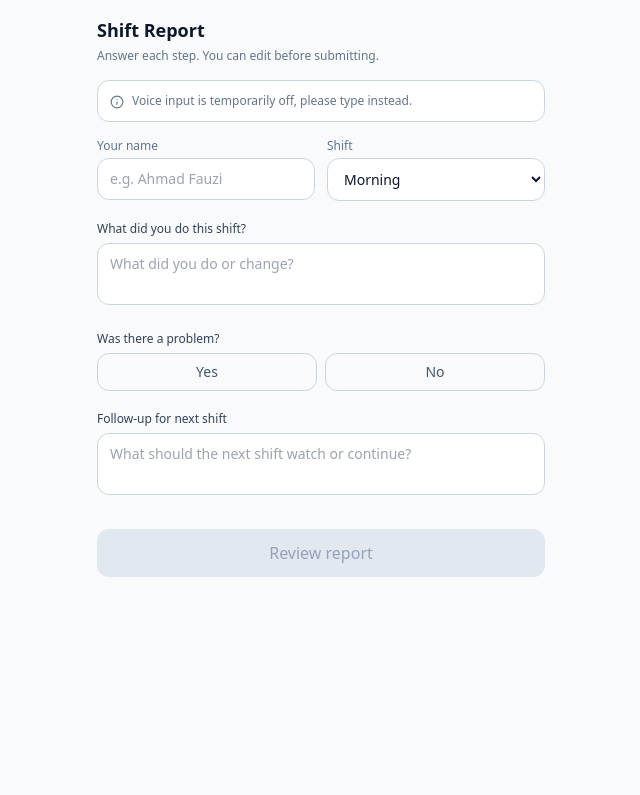
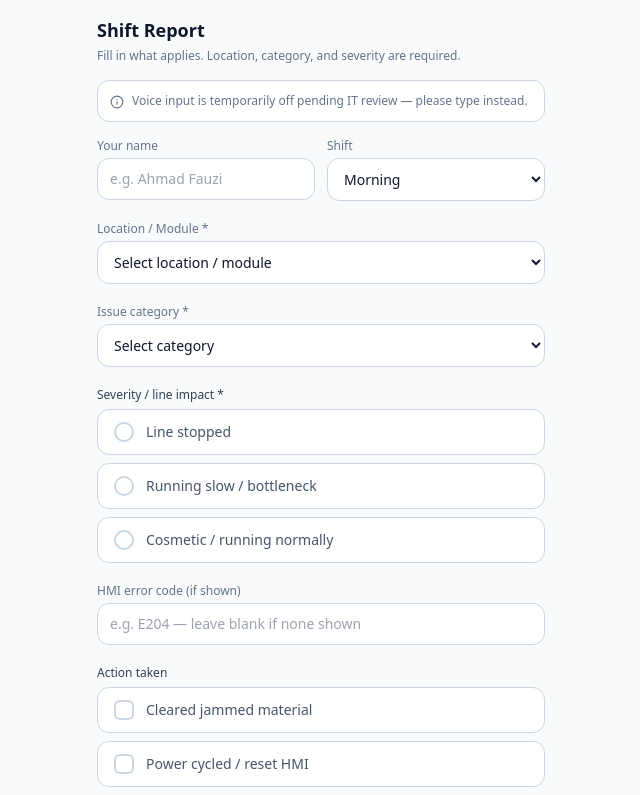
Before and after one commit to alifiadewi/Shift-Log, a React (Vite) app: page / in a window 1280 px wide. Shown: the top 795 px of the page, without its empty margins (319-959 px from the left). Built offline with nearby package versions, Linux system fonts and the light colour scheme.

Commit message:
Update App.jsx

```diff
--- a/src/App.jsx
+++ b/src/App.jsx
@@ -1,16 +1,51 @@
 import React, { useState, useRef } from "react";
-import { Camera, Mic, Square, RotateCcw, CheckCircle2, Info } from "lucide-react";
+import { Camera, Mic, Square, RotateCcw, Check, CheckCircle2, Info } from "lucide-react";
+
+// LIST DI SINI KALO MAU DITAMBAH/EDIT
 
 const SHIFTS = ["Morning", "Afternoon", "Night"];
 
-const FIX_STATUS_OPTIONS = [
-  { id: "not_fixed", label: "Not fixed" },
-  { id: "maintenance", label: "Under maintenance" },
-  { id: "fixed", label: "Fixed" },
+const MODULE_OPTIONS = [
+  "Wembley (Module A)",
+  "Wembley (Module B)",
+  "Wembley (Module C)",
+  "Wembley (Module D)",
+  "Wembley (Module E)",
+  "Wembley (Module F)",
+  "Main Assy (Module 1)",
+  "Main Assy (Module 2)",
+  "Main Assy (Module 3)",
+  "Main Assy (Module 4)",
 ];
 
-// PENDING
-// Mic input sends raw audio to Google/Apple's speech service; AI cleanup sends text to Anthropic.
+// OTHER_CATEGORY STAY IN TEXT, LAINNYA DROPDOWN
+const OTHER_CATEGORY = "Lainnya";
+const CATEGORY_OPTIONS = [
+  "Mechanical Jam",
+  "Electrical/Power",
+  "Software/HMI Error",
+  "Material Defect",
+  "Strange Noise/Smell",
+  "PSC Reject",
+  "Hotbar Reject",
+  OTHER_CATEGORY,
+];
+
+const SEVERITY_OPTIONS = [
+  { id: "line_stopped", label: "Line stopped" },
+  { id: "slow", label: "Running slow / bottleneck" },
+  { id: "cosmetic", label: "Cosmetic / running normally" },
+];
+
+const ACTION_OPTIONS = [
+  "Cleared jammed material",
+  "Power cycled / reset HMI",
+  "Reloaded",
+  "Resoldering",
+  "No action taken",
+];
+
+// PENDING MICNYA CONNECT GOOGLE/APPLE'S SPEECH RECOG, LLM CONNECT ANTHROPIC
 const VOICE_INPUT_ENABLED = false;
 const AI_CLEANUP_ENABLED = false;
 
@@ -19,10 +54,15 @@ const CLEANUP_ENDPOINT = "/api/cleanup";
 export default function ShiftReportForm() {
   const [name, setName] = useState("");
   const [shift, setShift] = useState("Morning");
-  const [fields, setFields] = useState({ workDone: "", problem: "", solution: "", followUp: "" });
-  const [hasProblem, setHasProblem] = useState(null); // null | true | false
-  const [fixStatus, setFixStatus] = useState(null); // null | "not_fixed" | "maintenance" | "fixed"
+  const [moduleLocation, setModuleLocation] = useState(""); // required
+  const [category, setCategory] = useState(""); // required
+  const [customCategory, setCustomCategory] = useState(""); // used for OTHER_CATEGORY
+  const [severity, setSeverity] = useState(null); // required SEVERITY_OPTIONS
+  const [hmiCode, setHmiCode] = useState("");
+  const [actionsTaken, setActionsTaken] = useState([]); // array ACTION_OPTIONS
+  const [actionOther, setActionOther] = useState("");
   const [photo, setPhoto] = useState(null);
+  const [fields, setFields] = useState({ description: "" }); // kept as an object for AI cleanup
   const [recordingKey, setRecordingKey] = useState(null);
   const [submitted, setSubmitted] = useState(null);
   const [rawFields, setRawFields] = useState(null);
@@ -46,6 +86,12 @@ export default function ShiftReportForm() {
 
   function updateField(key, value) {
     setFields((f) => ({ ...f, [key]: value }));
+  }
+
+  function toggleAction(action) {
+    setActionsTaken((prev) =>
+      prev.includes(action) ? prev.filter((a) => a !== action) : [...prev, action]
+    );
   }
 
   function toggleRecording(key) {
@@ -110,50 +156,50 @@ export default function ShiftReportForm() {
     }
   }
 
-  function handleSetHasProblem(value) {
-    setHasProblem(value);
-    if (!value) {
-      setFixStatus(null);
-      setPhoto(null);
-      setFields((f) => ({ ...f, problem: "", solution: "" }));
-    }
-  }
-
-  const problemStepOk =
-    hasProblem === false ||
-    (hasProblem === true &&
-      fields.problem.trim() &&
-      !!photo &&
-      fixStatus !== null &&
-      (fixStatus !== "fixed" || fields.solution.trim()));
-
-  const canSubmit =
-    name.trim() &&
-    fields.workDone.trim() &&
-    hasProblem !== null &&
-    problemStepOk &&
-    fields.followUp.trim();
+  // REQUIRED-FIELD
+  // ADD `&&` AJA KALAU MAU NAMBAH REQ
+  const categoryFilled = category && (category !== OTHER_CATEGORY || customCategory.trim());
+  const canSubmit = name.trim() && moduleLocation && categoryFilled && !!severity;
 
   function handleSubmit() {
     if (!canSubmit) return;
-    setSubmitted({ name, shift, photo, fields, hasProblem, fixStatus, submittedAt: new Date().toISOString() });
+    setSubmitted({
+      name,
+      shift,
+      moduleLocation,
+      category: category === OTHER_CATEGORY ? customCategory.trim() : category,
+      severity,
+      hmiCode,
+      actionsTaken,
+      actionOther,
+      photo,
+      description: fields.description,
+      submittedAt: new Date().toISOString(),
+    });
   }
 
   function handleNewReport() {
     setSubmitted(null);
     setName("");
+    setModuleLocation("");
+    setCategory("");
+    setCustomCategory("");
+    setSeverity(null);
+    setHmiCode("");
+    setActionsTaken([]);
+    setActionOther("");
     setPhoto(null);
-    setFields({ workDone: "", problem: "", solution: "", followUp: "" });
-    setHasProblem(null);
-    setFixStatus(null);
+    setFields({ description: "" });
     setCleanupError(null);
     setRawFields(null);
   }
 
-  function renderField(key, label, placeholder) {
+  // PELABELAN SAMA KOLOM TEXT DAN MIC BUTTON
+  function renderField(key, label, placeholder, hint) {
     return (
       <div className="mb-5">
-        <label className="text-xs font-medium text-slate-700 mb-1.5 block">{label}</label>
+        <label className="text-xs font-medium text-slate-700 mb-1 block">{label}</label>
+        {hint && <p className="text-xs text-slate-400 mb-1.5">{hint}</p>}
         <div className="relative">
           <textarea
             value={fields[key]}
@@ -180,36 +226,8 @@ export default function ShiftReportForm() {
     );
   }
 
-  // Yes/No pair for "was there a problem"
-  function renderYesNo(selected, onSelect) {
-    return (
-      <div className="flex gap-2 mt-1.5">
-        <button
-          type="button"
-          onClick={() => onSelect(true)}
-          className={
-            selected === true
-              ? "flex-1 border-2 border-blue-600 bg-blue-50 text-blue-700 text-sm font-medium rounded-xl py-2"
-              : "flex-1 border border-slate-300 text-slate-600 text-sm font-medium rounded-xl py-2 hover:border-slate-400"
-          }
-        >
-          Yes
-        </button>
-        <button
-          type="button"
-          onClick={() => onSelect(false)}
-          className={
-            selected === false
-              ? "flex-1 border-2 border-blue-600 bg-blue-50 text-blue-700 text-sm font-medium rounded-xl py-2"
-              : "flex-1 border border-slate-300 text-slate-600 text-sm font-medium rounded-xl py-2 hover:border-slate-400"
-          }
-        >
-          No
-        </button>
-      </div>
-    );
-  }
-
+  // RADIO-CARD PICKER, CUMA PILIH SATU
+  // ID=STORED, LABEL=SHOWN
   function renderRadioOption(id, label, selected, onSelect) {
     return (
       <button
@@ -238,8 +256,37 @@ export default function ShiftReportForm() {
     );
   }
 
+  // CHECKBOX PICKER, MULTISELECT
+  function renderCheckboxOption(label, checked, onToggle) {
+    return (
+      <button
+        key={label}
+        type="button"
+        onClick={onToggle}
+        className={
+          checked
+            ? "w-full flex items-center gap-3 border-2 border-blue-600 rounded-xl px-4 py-3 text-left bg-white"
+            : "w-full flex items-center gap-3 border border-slate-300 rounded-xl px-4 py-3 text-left bg-white hover:border-slate-400"
+        }
+      >
+        <span
+          className={
+            checked
+              ? "flex items-center justify-center w-5 h-5 rounded-md border-2 border-blue-600 bg-blue-600 shrink-0"
+              : "flex items-center justify-center w-5 h-5 rounded-md border-2 border-slate-300 shrink-0"
+          }
+        >
+          {checked && <Check size={13} className="text-white" />}
+        </span>
+        <span className={checked ? "text-sm font-medium text-slate-900" : "text-sm text-slate-600"}>
+          {label}
+        </span>
+      </button>
+    );
+  }
+
   if (submitted) {
-    const statusLabel = FIX_STATUS_OPTIONS.find((o) => o.id === submitted.fixStatus)?.label;
+    const severityLabel = SEVERITY_OPTIONS.find((o) => o.id === submitted.severity)?.label;
     return (
       <div className="min-h-screen bg-slate-50 text-slate-900 flex items-center justify-center p-4">
         <div className="w-full max-w-md bg-white border border-slate-300 rounded-2xl p-6">
@@ -248,27 +295,30 @@ export default function ShiftReportForm() {
             <span className="font-medium">Report ready</span>
           </div>
           <p className="text-sm text-slate-500 mb-4">
-            There's no server yet.
+            There's no server yet, so nothing was actually sent. This is exactly what would go to the
+            backend once it exists.
           </p>
           <div className="bg-slate-50 border border-slate-300 rounded-xl p-3 text-xs text-slate-700 space-y-2 max-h-72 overflow-auto">
             <div><span className="text-slate-500">Name:</span> {submitted.name}</div>
             <div><span className="text-slate-500">Shift:</span> {submitted.shift}</div>
             <div><span className="text-slate-500">Time:</span> {submitted.submittedAt}</div>
-            <div><span className="text-slate-500">Work done:</span> {submitted.fields.workDone}</div>
+            <div><span className="text-slate-500">Location/Module:</span> {submitted.moduleLocation}</div>
+            <div><span className="text-slate-500">Category:</span> {submitted.category}</div>
+            <div><span className="text-slate-500">Severity:</span> {severityLabel}</div>
             <div>
-              <span className="text-slate-500">Problem:</span>{" "}
-              {submitted.hasProblem ? submitted.fields.problem : <em className="text-slate-400">None reported</em>}
+              <span className="text-slate-500">HMI code:</span>{" "}
+              {submitted.hmiCode || <em className="text-slate-400">none</em>}
             </div>
-            {submitted.hasProblem && (
-              <>
             <div>
-                  <span className="text-slate-500">Fix applied:</span>{" "}
-                  {submitted.fields.solution || <em className="text-slate-400">None entered</em>}
+              <span className="text-slate-500">Action taken:</span>{" "}
+              {[...submitted.actionsTaken, submitted.actionOther].filter(Boolean).join(", ") || (
+                <em className="text-slate-400">none logged</em>
+              )}
             </div>
-                <div><span className="text-slate-500">Status:</span> {statusLabel}</div>
-              </>
-            )}
-            <div><span className="text-slate-500">Follow-up:</span> {submitted.fields.followUp}</div>
+            <div>
+              <span className="text-slate-500">Description:</span>{" "}
+              {submitted.description || <em className="text-slate-400">empty</em>}
+            </div>
           </div>
           {submitted.photo && (
             <img src={submitted.photo} alt="Report proof" className="w-full rounded-xl mt-3 border border-slate-300" />
@@ -288,12 +338,12 @@ export default function ShiftReportForm() {
     <div className="min-h-screen bg-slate-50 text-slate-900 p-4">
       <div className="max-w-md mx-auto">
         <h1 className="text-lg font-semibold mb-1">Shift Report</h1>
-        <p className="text-xs text-slate-500 mb-4">Answer each step. You can edit before submitting.</p>
+        <p className="text-xs text-slate-500 mb-4">Fill in what applies. Location, category, and severity are required.</p>
 
         {!VOICE_INPUT_ENABLED && (
           <div className="flex items-start gap-2 bg-white border border-slate-300 rounded-xl p-3 mb-4 text-xs text-slate-500">
             <Info size={14} className="mt-0.5 shrink-0" />
-            <span>Voice input is temporarily off, please type instead.</span>
+            <span>Voice input is temporarily off pending IT review — please type instead.</span>
           </div>
         )}
         {VOICE_INPUT_ENABLED && !speechSupported && (
@@ -328,21 +378,84 @@ export default function ShiftReportForm() {
           </div>
         </div>
 
-        {/* Step 1: what did you do */}
-        {renderField("workDone", "What did you do this shift?", "What did you do or change?")}
-
-        {/* Step 2: was there a problem */}
+        {/* Location / Module is required */}
         <div className="mb-5">
-          <label className="text-xs font-medium text-slate-700 block">Was there a problem?</label>
-          {renderYesNo(hasProblem, handleSetHasProblem)}
+          <label className="text-xs text-slate-500 mb-1 block">Location / Module *</label>
+          <select
+            value={moduleLocation}
+            onChange={(e) => setModuleLocation(e.target.value)}
+            className="w-full bg-white border border-slate-300 rounded-xl px-3 py-2.5 text-sm outline-none focus:border-blue-500"
+          >
+            <option value="" disabled>Select location / module</option>
+            {MODULE_OPTIONS.map((m) => (
+              <option key={m} value={m}>{m}</option>
+            ))}
+          </select>
         </div>
 
-        {hasProblem === true && (
-          <>
-            {renderField("problem", "Describe the problem", "What went wrong?")}
+        {/* Issue category is required */}
+        <div className="mb-5">
+          <label className="text-xs text-slate-500 mb-1 block">Issue category *</label>
+          <select
+            value={category}
+            onChange={(e) => setCategory(e.target.value)}
+            className="w-full bg-white border border-slate-300 rounded-xl px-3 py-2.5 text-sm outline-none focus:border-blue-500"
+          >
+            <option value="" disabled>Select category</option>
+            {CATEGORY_OPTIONS.map((c) => (
+              <option key={c} value={c}>{c}</option>
+            ))}
+          </select>
+          {category === OTHER_CATEGORY && (
+            <input
+              value={customCategory}
+              onChange={(e) => setCustomCategory(e.target.value)}
+              placeholder="Type the issue category"
+              className="w-full mt-2 bg-white border border-slate-300 rounded-xl px-3 py-2.5 text-sm outline-none focus:border-blue-500"
+            />
+          )}
+        </div>
 
+        {/* Severity / line impact is required */}
         <div className="mb-5">
-              <label className="text-xs text-slate-500 mb-1 block">Photo evidence</label>
+          <label className="text-xs font-medium text-slate-700 block mb-1.5">Severity / line impact *</label>
+          <div className="flex flex-col gap-2">
+            {SEVERITY_OPTIONS.map((opt) =>
+              renderRadioOption(opt.id, opt.label, severity === opt.id, setSeverity)
+            )}
+          </div>
+        </div>
+
+        {/* HMI error code — optional */}
+        <div className="mb-5">
+          <label className="text-xs text-slate-500 mb-1 block">HMI error code (if shown)</label>
+          <input
+            value={hmiCode}
+            onChange={(e) => setHmiCode(e.target.value)}
+            placeholder="e.g. E204 — leave blank if none shown"
+            className="w-full bg-white border border-slate-300 rounded-xl px-3 py-2.5 text-sm outline-none focus:border-blue-500"
+          />
+        </div>
+
+        {/* Action taken is optional, multi-select + free text */}
+        <div className="mb-5">
+          <label className="text-xs font-medium text-slate-700 block mb-1.5">Action taken</label>
+          <div className="flex flex-col gap-2">
+            {ACTION_OPTIONS.map((a) =>
+              renderCheckboxOption(a, actionsTaken.includes(a), () => toggleAction(a))
+            )}
+          </div>
+          <input
+            value={actionOther}
+            onChange={(e) => setActionOther(e.target.value)}
+            placeholder="Other action (optional)"
+            className="w-full mt-2 bg-white border border-slate-300 rounded-xl px-3 py-2.5 text-sm outline-none focus:border-blue-500"
+          />
+        </div>
+
+        {/* Visual proof is optional */}
+        <div className="mb-5">
+          <label className="text-xs text-slate-500 mb-1 block">Visual proof</label>
           <input
             ref={fileInputRef}
             type="file"
@@ -372,22 +485,13 @@ export default function ShiftReportForm() {
           )}
         </div>
 
-            {renderField("solution", "Fix applied", "What did you do about it, if anything?")}
-
-            {/* Step 3: current status */}
-            <div className="mb-5">
-              <label className="text-xs font-medium text-slate-700 block mb-1.5">Is it fixed?</label>
-              <div className="flex flex-col gap-2">
-                {FIX_STATUS_OPTIONS.map((opt) =>
-                  renderRadioOption(opt.id, opt.label, fixStatus === opt.id, setFixStatus)
+        {/* Brief description is optional */}
+        {renderField(
+          "description",
+          "Brief description",
+          "Anything else worth noting?",
+          "Keep it short — a sentence or two, just what the fields above didn't cover."
         )}
-              </div>
-            </div>
-          </>
-        )}
-
-        {/* Final step: always asked, regardless of the path above */}
-        {renderField("followUp", "Follow-up for next shift", "What should the next shift watch or continue?")}
 
         {AI_CLEANUP_ENABLED && (
           <>
```
Lines whose indentation alone changed are shown as unchanged.
